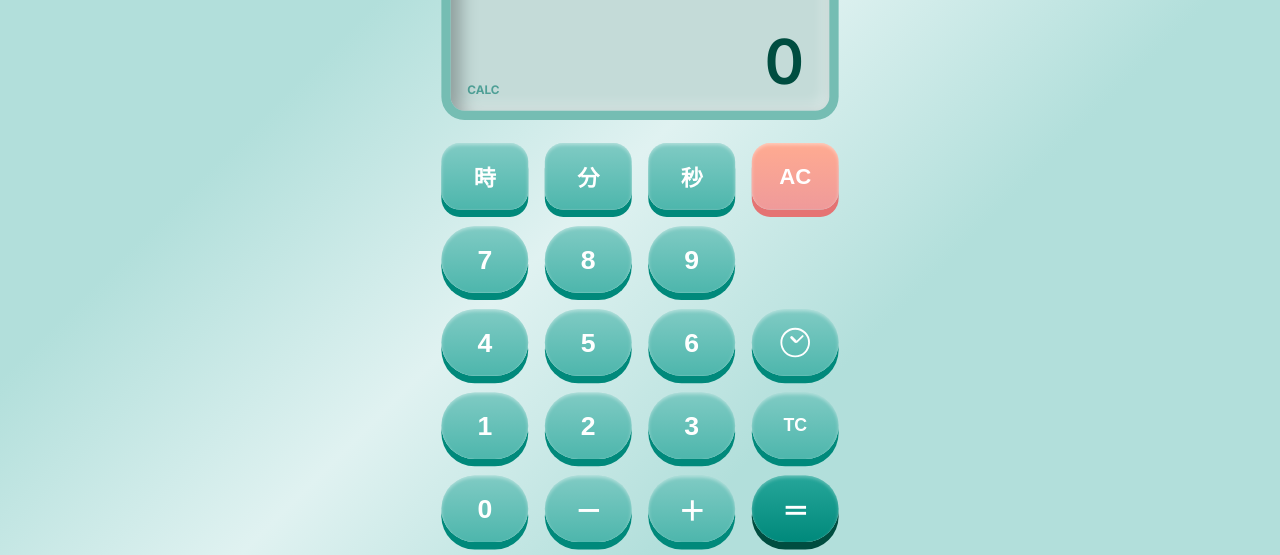
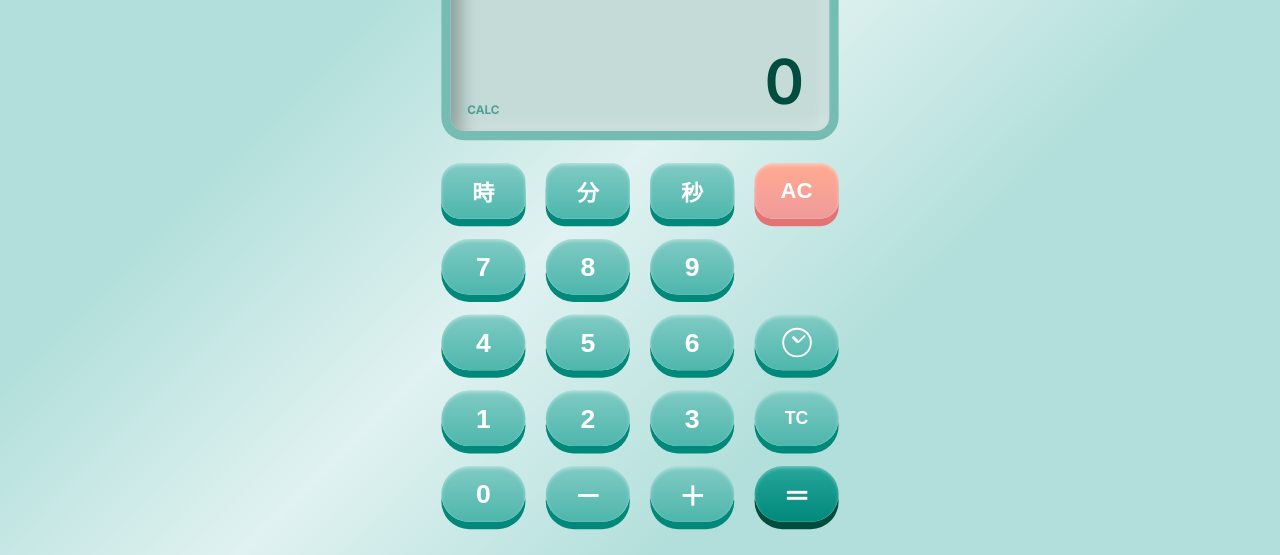
Before and after one commit to mok2884/sw, a plain HTML site: page index.html in a window 1280 px wide. Shown: the part 245-800 px from the top of the page. Drawn offline with Linux system fonts and the light colour scheme; a web font is replaced by a local one.

Commit message:
Update index.html

```diff
--- a/index.html
+++ b/index.html
@@ -123,10 +123,10 @@
         #op-sign { color: #00796B; font-size: 1.8rem; position: absolute; bottom: 12px; right: 20px; font-weight: bold; }
         #main-time { color: var(--text-standard); font-size: 4.2rem; font-variant-numeric: tabular-nums; line-height: 1; letter-spacing: 2px; text-align: right; margin-top: auto; }
 
-        .grid { display: grid; grid-template-columns: repeat(4, 1fr); gap: 18px; width: 100%; }
+        .grid { display: grid; grid-template-columns: repeat(4, 1fr); gap: 22px; width: 100%; }
 
         .calc-btn {
-            height: 72px; font-size: 1.8rem; font-weight: bold; color: #fff; cursor: pointer;
+            height: 60px; font-size: 1.8rem; font-weight: bold; color: #fff; cursor: pointer;
             background: linear-gradient(to bottom, #80CBC4 0%, #4DB6AC 100%);
             border: none; box-shadow: 0 8px #00897B, inset 0 2px 4px rgba(255,255,255,0.4);
             border-radius: 40px; position: relative; transition: all 0.05s;
```
